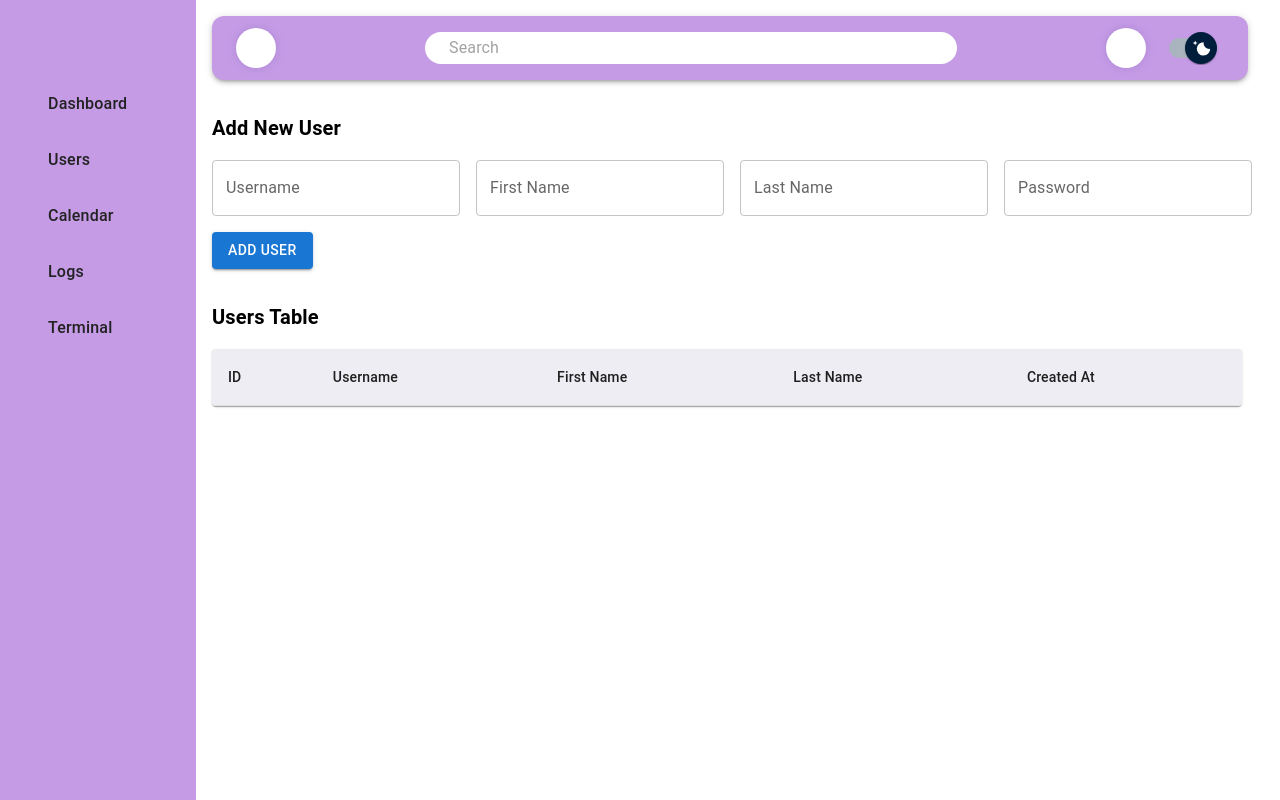
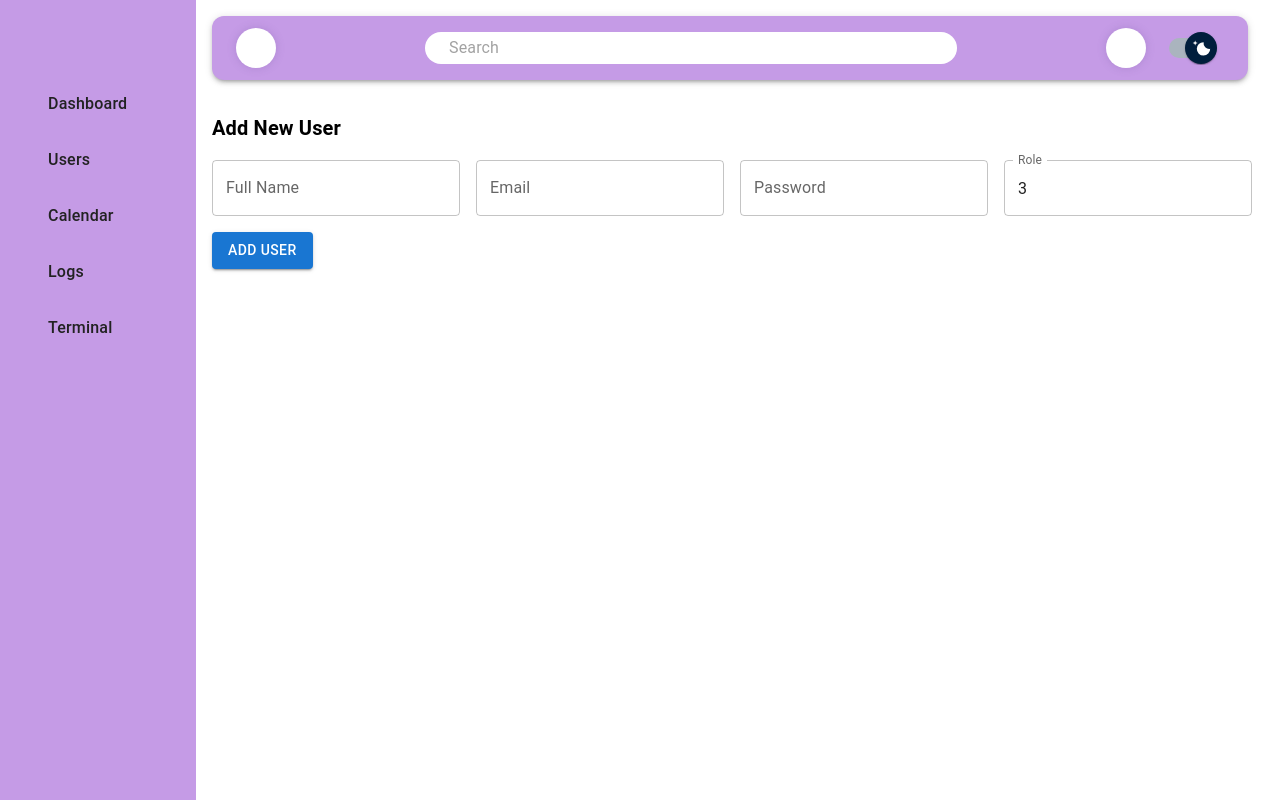
Before and after one commit to 99683/admin-frontend, a React (Vite) app: page /users in a window 1280 px wide. Built offline with nearby package versions, Linux system fonts and the light colour scheme; some icons are missing.

Commit message:
Updated Users form according to model

```diff
--- a/src/App.tsx
+++ b/src/App.tsx
@@ -5,8 +5,6 @@ import UsersPage from "./pages/UsersPage";
 import LogsPage from "./pages/LogsPage";
 import DashboardPage from "./pages/DashboardPage";
 import AdminProfilePage from "./pages/AdminProfilePage";
-
-import { Dashboard } from "@mui/icons-material";
 
 const App: React.FC = () => (
   <Router>
--- a/src/pages/UsersPage.tsx
+++ b/src/pages/UsersPage.tsx
@@ -8,30 +8,23 @@ import {
   TableCell,
   TableBody,
   Paper,
-  Toolbar,
   TextField,
   Button,
 } from "@mui/material";
-import bcrypt from "bcryptjs";
-
 interface User {
-  id: number;
-  username: string;
-  firstName: string;
-  lastName: string;
-  role: string;
-  passwordHash: string;
-  createdAt: string;
+  fullName: string;
+  email: string;
+  role: number;
+  password: string;
 }
 
 const UsersPage: React.FC = () => {
   const [users, setUsers] = useState<User[]>([]);
   const [form, setForm] = useState({
-    username: "",
-    firstName: "",
-    lastName: "",
-    role: "",
+    fullName: "",
+    email: "",
     password: "",
+    role: 3,
   });
 
   useEffect(() => {
@@ -48,21 +41,22 @@ const UsersPage: React.FC = () => {
   }
 
   async function handleAddUser() {
-    const salt = await bcrypt.genSalt(10);
-    const hash = await bcrypt.hash(form.password, salt);
-
     const newUser: User = {
-      id: Date.now(),
-      username: form.username,
-      firstName: form.firstName,
-      lastName: form.lastName,
+      fullName: form.fullName,
+      email: form.email,
+      password: form.password,
       role: form.role,
-      passwordHash: hash,
-      createdAt: new Date().toLocaleString(),
     };
 
+    console.log("New User:", newUser);
+
     setUsers([...users, newUser]);
-    setForm({ username: "", firstName: "", lastName: "", role: "", password: "" });
+    setForm({
+      fullName: "",
+      email: "",
+      password: "",
+      role: 3,
+    });
   }
 
   return (
@@ -84,29 +78,30 @@ const UsersPage: React.FC = () => {
         </Typography>
         <Box display="flex" gap={2} flexWrap="wrap">
           <TextField
-            label="Username"
-            name="username"
-            value={form.username}
+            label="Full Name"
+            name="fullName"
+            value={form.fullName}
             onChange={handleChange}
           />
           <TextField
-            label="First Name"
-            name="firstName"
-            value={form.firstName}
+            label="Email"
+            name="email"
+            value={form.email}
             onChange={handleChange}
           />
-          <TextField
-            label="Last Name"
-            name="lastName"
-            value={form.lastName}
-            onChange={handleChange}
-          />
-
           <TextField
             label="Password"
             type="password"
             name="password"
             value={form.password}
+            onChange={handleChange}
+          />
+
+          <TextField
+            label="Role"
+            type="number"
+            name="role"
+            value={form.role}
             onChange={handleChange}
           />
           <Button variant="contained" onClick={handleAddUser}>
@@ -116,7 +111,7 @@ const UsersPage: React.FC = () => {
       </Box>
 
       {/* Users Table */}
-      <Box sx={{ p: 2, width: "100%" }}>
+      {/* <Box sx={{ p: 2, width: "100%" }}>
         <Typography variant="h6" sx={{ fontWeight: "bold", mb: 2, color: "black" }}>
           Users Table
         </Typography>
@@ -129,7 +124,6 @@ const UsersPage: React.FC = () => {
                 <TableCell>First Name</TableCell>
                 <TableCell>Last Name</TableCell>
                 <TableCell>Created At</TableCell>
-                {/* Don't show hashed password in table */}
               </TableRow>
             </TableHead>
             <TableBody>
@@ -146,7 +140,7 @@ const UsersPage: React.FC = () => {
             </TableBody>
           </Table>
         </Paper>
-      </Box>
+      </Box> */}
     </Box>
   );
 };
```
